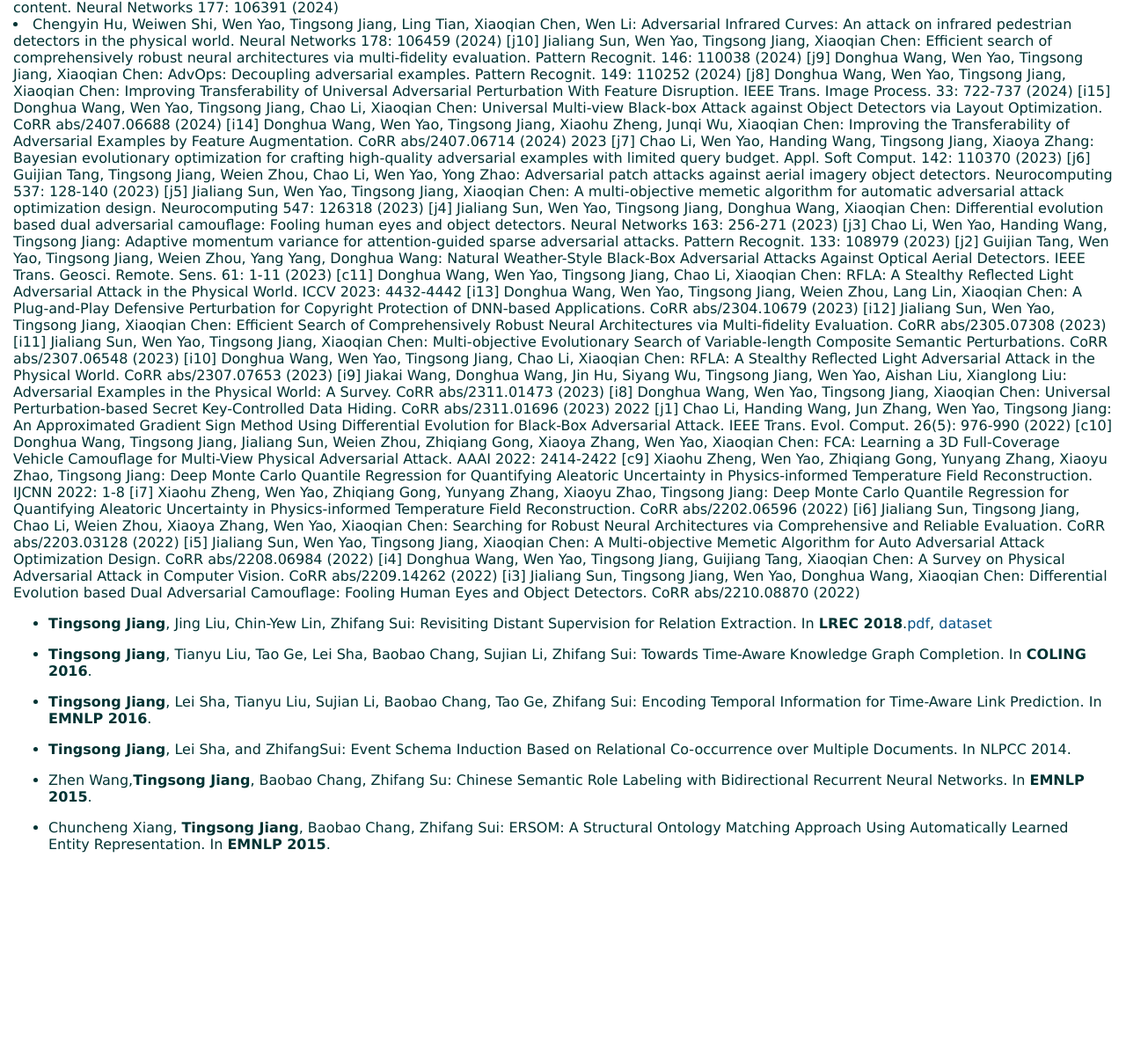
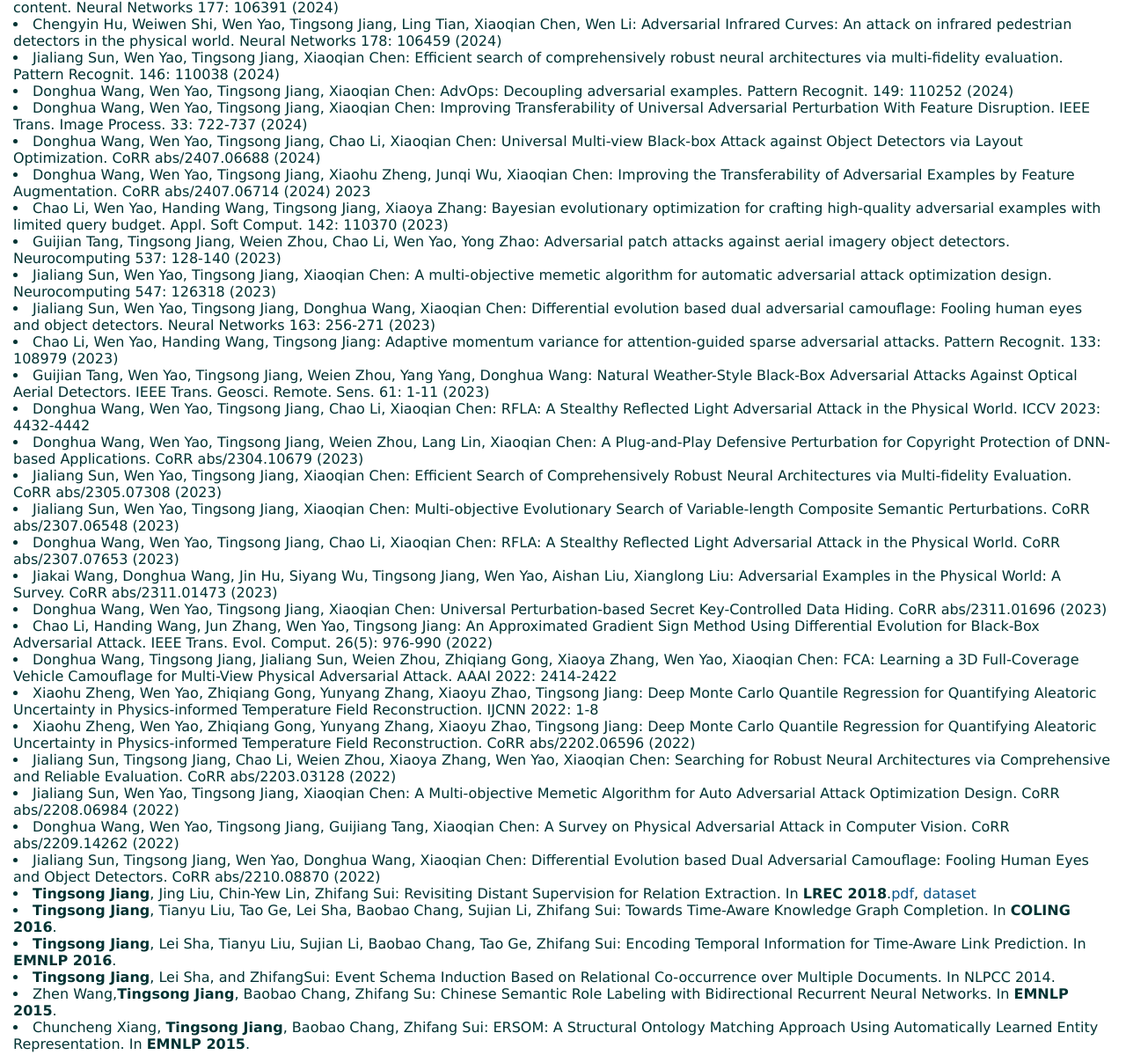
Before and after one commit to tingsongpku/tingsongpku.github.io, a plain HTML site: page publication.html in a window 1280 px wide. Shown: the part 275-1474 px from the top of the page at 88% size. Before the commit the page ends 1275 px from the top, so only its background shows below. Drawn offline with Linux system fonts and the light colour scheme.

Commit message:
Update publication.html

```diff
--- a/publication.html
+++ b/publication.html
@@ -41,72 +41,97 @@ An invisible, robust copyright protection method for DNN-generated content. Neur
 <li style="font-family:verdana">
 	Chengyin Hu, Weiwen Shi, Wen Yao, Tingsong Jiang, Ling Tian, Xiaoqian Chen, Wen Li:
 Adversarial Infrared Curves: An attack on infrared pedestrian detectors in the physical world. Neural Networks 178: 106459 (2024)
-	[j10]		Jialiang Sun, Wen Yao, Tingsong Jiang, Xiaoqian Chen:
+<li style="font-family:verdana">
+	Jialiang Sun, Wen Yao, Tingsong Jiang, Xiaoqian Chen:
 Efficient search of comprehensively robust neural architectures via multi-fidelity evaluation. Pattern Recognit. 146: 110038 (2024)
-	[j9]		Donghua Wang, Wen Yao, Tingsong Jiang, Xiaoqian Chen:
+<li style="font-family:verdana">
+	Donghua Wang, Wen Yao, Tingsong Jiang, Xiaoqian Chen:
 AdvOps: Decoupling adversarial examples. Pattern Recognit. 149: 110252 (2024)
-	[j8]		Donghua Wang, Wen Yao, Tingsong Jiang, Xiaoqian Chen:
+<li style="font-family:verdana">
+	Donghua Wang, Wen Yao, Tingsong Jiang, Xiaoqian Chen:
 Improving Transferability of Universal Adversarial Perturbation With Feature Disruption. IEEE Trans. Image Process. 33: 722-737 (2024)
-	[i15]		Donghua Wang, Wen Yao, Tingsong Jiang, Chao Li, Xiaoqian Chen:
+<li style="font-family:verdana">
+	Donghua Wang, Wen Yao, Tingsong Jiang, Chao Li, Xiaoqian Chen:
 Universal Multi-view Black-box Attack against Object Detectors via Layout Optimization. CoRR abs/2407.06688 (2024)
-	[i14]		Donghua Wang, Wen Yao, Tingsong Jiang, Xiaohu Zheng, Junqi Wu, Xiaoqian Chen:
+<li style="font-family:verdana">
+	Donghua Wang, Wen Yao, Tingsong Jiang, Xiaohu Zheng, Junqi Wu, Xiaoqian Chen:
 Improving the Transferability of Adversarial Examples by Feature Augmentation. CoRR abs/2407.06714 (2024)
 2023
-	[j7]		Chao Li, Wen Yao, Handing Wang, Tingsong Jiang, Xiaoya Zhang:
+<li style="font-family:verdana">
+	Chao Li, Wen Yao, Handing Wang, Tingsong Jiang, Xiaoya Zhang:
 Bayesian evolutionary optimization for crafting high-quality adversarial examples with limited query budget. Appl. Soft Comput. 142: 110370 (2023)
-	[j6]		Guijian Tang, Tingsong Jiang, Weien Zhou, Chao Li, Wen Yao, Yong Zhao:
+<li style="font-family:verdana">
+	Guijian Tang, Tingsong Jiang, Weien Zhou, Chao Li, Wen Yao, Yong Zhao:
 Adversarial patch attacks against aerial imagery object detectors. Neurocomputing 537: 128-140 (2023)
-	[j5]		Jialiang Sun, Wen Yao, Tingsong Jiang, Xiaoqian Chen:
+<li style="font-family:verdana">
+	Jialiang Sun, Wen Yao, Tingsong Jiang, Xiaoqian Chen:
 A multi-objective memetic algorithm for automatic adversarial attack optimization design. Neurocomputing 547: 126318 (2023)
-	[j4]		Jialiang Sun, Wen Yao, Tingsong Jiang, Donghua Wang, Xiaoqian Chen:
+<li style="font-family:verdana">
+	Jialiang Sun, Wen Yao, Tingsong Jiang, Donghua Wang, Xiaoqian Chen:
 Differential evolution based dual adversarial camouflage: Fooling human eyes and object detectors. Neural Networks 163: 256-271 (2023)
-	[j3]		Chao Li, Wen Yao, Handing Wang, Tingsong Jiang:
+<li style="font-family:verdana">
+	Chao Li, Wen Yao, Handing Wang, Tingsong Jiang:
 Adaptive momentum variance for attention-guided sparse adversarial attacks. Pattern Recognit. 133: 108979 (2023)
-	[j2]		Guijian Tang, Wen Yao, Tingsong Jiang, Weien Zhou, Yang Yang, Donghua Wang:
+<li style="font-family:verdana">
+	Guijian Tang, Wen Yao, Tingsong Jiang, Weien Zhou, Yang Yang, Donghua Wang:
 Natural Weather-Style Black-Box Adversarial Attacks Against Optical Aerial Detectors. IEEE Trans. Geosci. Remote. Sens. 61: 1-11 (2023)
-	[c11]		Donghua Wang, Wen Yao, Tingsong Jiang, Chao Li, Xiaoqian Chen:
+<li style="font-family:verdana">
+	Donghua Wang, Wen Yao, Tingsong Jiang, Chao Li, Xiaoqian Chen:
 RFLA: A Stealthy Reflected Light Adversarial Attack in the Physical World. ICCV 2023: 4432-4442
-	[i13]		Donghua Wang, Wen Yao, Tingsong Jiang, Weien Zhou, Lang Lin, Xiaoqian Chen:
+<li style="font-family:verdana">
+	Donghua Wang, Wen Yao, Tingsong Jiang, Weien Zhou, Lang Lin, Xiaoqian Chen:
 A Plug-and-Play Defensive Perturbation for Copyright Protection of DNN-based Applications. CoRR abs/2304.10679 (2023)
-	[i12]		Jialiang Sun, Wen Yao, Tingsong Jiang, Xiaoqian Chen:
+<li style="font-family:verdana">
+	Jialiang Sun, Wen Yao, Tingsong Jiang, Xiaoqian Chen:
 Efficient Search of Comprehensively Robust Neural Architectures via Multi-fidelity Evaluation. CoRR abs/2305.07308 (2023)
-	[i11]		Jialiang Sun, Wen Yao, Tingsong Jiang, Xiaoqian Chen:
+<li style="font-family:verdana">
+	Jialiang Sun, Wen Yao, Tingsong Jiang, Xiaoqian Chen:
 Multi-objective Evolutionary Search of Variable-length Composite Semantic Perturbations. CoRR abs/2307.06548 (2023)
-	[i10]		Donghua Wang, Wen Yao, Tingsong Jiang, Chao Li, Xiaoqian Chen:
+<li style="font-family:verdana">
+	Donghua Wang, Wen Yao, Tingsong Jiang, Chao Li, Xiaoqian Chen:
 RFLA: A Stealthy Reflected Light Adversarial Attack in the Physical World. CoRR abs/2307.07653 (2023)
-	[i9]		Jiakai Wang, Donghua Wang, Jin Hu, Siyang Wu, Tingsong Jiang, Wen Yao, Aishan Liu, Xianglong Liu:
+<li style="font-family:verdana">
+	Jiakai Wang, Donghua Wang, Jin Hu, Siyang Wu, Tingsong Jiang, Wen Yao, Aishan Liu, Xianglong Liu:
 Adversarial Examples in the Physical World: A Survey. CoRR abs/2311.01473 (2023)
-	[i8]		Donghua Wang, Wen Yao, Tingsong Jiang, Xiaoqian Chen:
+<li style="font-family:verdana">
+	Donghua Wang, Wen Yao, Tingsong Jiang, Xiaoqian Chen:
 Universal Perturbation-based Secret Key-Controlled Data Hiding. CoRR abs/2311.01696 (2023)
-2022
-	[j1]		Chao Li, Handing Wang, Jun Zhang, Wen Yao, Tingsong Jiang:
+<li style="font-family:verdana">
+	Chao Li, Handing Wang, Jun Zhang, Wen Yao, Tingsong Jiang:
 An Approximated Gradient Sign Method Using Differential Evolution for Black-Box Adversarial Attack. IEEE Trans. Evol. Comput. 26(5): 976-990 (2022)
-	[c10]		Donghua Wang, Tingsong Jiang, Jialiang Sun, Weien Zhou, Zhiqiang Gong, Xiaoya Zhang, Wen Yao, Xiaoqian Chen:
+<li style="font-family:verdana">
+	Donghua Wang, Tingsong Jiang, Jialiang Sun, Weien Zhou, Zhiqiang Gong, Xiaoya Zhang, Wen Yao, Xiaoqian Chen:
 FCA: Learning a 3D Full-Coverage Vehicle Camouflage for Multi-View Physical Adversarial Attack. AAAI 2022: 2414-2422
-	[c9]		Xiaohu Zheng, Wen Yao, Zhiqiang Gong, Yunyang Zhang, Xiaoyu Zhao, Tingsong Jiang:
+<li style="font-family:verdana">
+	Xiaohu Zheng, Wen Yao, Zhiqiang Gong, Yunyang Zhang, Xiaoyu Zhao, Tingsong Jiang:
 Deep Monte Carlo Quantile Regression for Quantifying Aleatoric Uncertainty in Physics-informed Temperature Field Reconstruction. IJCNN 2022: 1-8
-	[i7]		Xiaohu Zheng, Wen Yao, Zhiqiang Gong, Yunyang Zhang, Xiaoyu Zhao, Tingsong Jiang:
+<li style="font-family:verdana">
+	Xiaohu Zheng, Wen Yao, Zhiqiang Gong, Yunyang Zhang, Xiaoyu Zhao, Tingsong Jiang:
 Deep Monte Carlo Quantile Regression for Quantifying Aleatoric Uncertainty in Physics-informed Temperature Field Reconstruction. CoRR abs/2202.06596 (2022)
-	[i6]		Jialiang Sun, Tingsong Jiang, Chao Li, Weien Zhou, Xiaoya Zhang, Wen Yao, Xiaoqian Chen:
+<li style="font-family:verdana">
+	Jialiang Sun, Tingsong Jiang, Chao Li, Weien Zhou, Xiaoya Zhang, Wen Yao, Xiaoqian Chen:
 Searching for Robust Neural Architectures via Comprehensive and Reliable Evaluation. CoRR abs/2203.03128 (2022)
-	[i5]		Jialiang Sun, Wen Yao, Tingsong Jiang, Xiaoqian Chen:
+<li style="font-family:verdana">
+	Jialiang Sun, Wen Yao, Tingsong Jiang, Xiaoqian Chen:
 A Multi-objective Memetic Algorithm for Auto Adversarial Attack Optimization Design. CoRR abs/2208.06984 (2022)
-	[i4]		Donghua Wang, Wen Yao, Tingsong Jiang, Guijiang Tang, Xiaoqian Chen:
+<li style="font-family:verdana">
+	Donghua Wang, Wen Yao, Tingsong Jiang, Guijiang Tang, Xiaoqian Chen:
 A Survey on Physical Adversarial Attack in Computer Vision. CoRR abs/2209.14262 (2022)
-	[i3]		Jialiang Sun, Tingsong Jiang, Wen Yao, Donghua Wang, Xiaoqian Chen:
+<li style="font-family:verdana">
+	Jialiang Sun, Tingsong Jiang, Wen Yao, Donghua Wang, Xiaoqian Chen:
 Differential Evolution based Dual Adversarial Camouflage: Fooling Human Eyes and Object Detectors. CoRR abs/2210.08870 (2022)
 
-		<ul><li style="font-family:verdana"><b>Tingsong Jiang</b>, Jing Liu, Chin-Yew Lin, Zhifang Sui: Revisiting Distant Supervision for Relation Extraction.  In <b>LREC 2018</b>.<a href='emnlp-2017-revisiting.pdf'>pdf</a>, <a href='data/NYT_data.zip'>dataset</a>  </li></ul>
+		<li style="font-family:verdana"><b>Tingsong Jiang</b>, Jing Liu, Chin-Yew Lin, Zhifang Sui: Revisiting Distant Supervision for Relation Extraction.  In <b>LREC 2018</b>.<a href='emnlp-2017-revisiting.pdf'>pdf</a>, <a href='data/NYT_data.zip'>dataset</a>  </li>
 
-		<ul><li style="font-family:verdana"><b>Tingsong Jiang</b>, Tianyu Liu, Tao Ge, Lei Sha, Baobao Chang, Sujian Li, Zhifang Sui: Towards Time-Aware Knowledge Graph Completion.  In <b>COLING 2016</b>.</li></ul>
+		<li style="font-family:verdana"><b>Tingsong Jiang</b>, Tianyu Liu, Tao Ge, Lei Sha, Baobao Chang, Sujian Li, Zhifang Sui: Towards Time-Aware Knowledge Graph Completion.  In <b>COLING 2016</b>.</li>
 
-		<ul><li style="font-family:verdana"><b>Tingsong Jiang</b>, Lei Sha, Tianyu Liu, Sujian Li, Baobao Chang, Tao Ge, Zhifang Sui: Encoding Temporal Information for Time-Aware Link Prediction. In <b>EMNLP 2016</b>.</li></ul>
+		<li style="font-family:verdana"><b>Tingsong Jiang</b>, Lei Sha, Tianyu Liu, Sujian Li, Baobao Chang, Tao Ge, Zhifang Sui: Encoding Temporal Information for Time-Aware Link Prediction. In <b>EMNLP 2016</b>.</li>
 
-		<ul><li style="font-family:verdana"><b>Tingsong Jiang</b>, Lei Sha, and ZhifangSui:  Event Schema Induction Based on Relational Co-occurrence over Multiple Documents. In NLPCC 2014.</li></ul>
+		<li style="font-family:verdana"><b>Tingsong Jiang</b>, Lei Sha, and ZhifangSui:  Event Schema Induction Based on Relational Co-occurrence over Multiple Documents. In NLPCC 2014.</li>
 
-		<ul><li style="font-family:verdana">Zhen Wang,<b>Tingsong Jiang</b>, Baobao Chang, Zhifang Su: Chinese Semantic Role Labeling with Bidirectional Recurrent Neural Networks. In <b>EMNLP 2015</b>.</li></ul>
+		<li style="font-family:verdana">Zhen Wang,<b>Tingsong Jiang</b>, Baobao Chang, Zhifang Su: Chinese Semantic Role Labeling with Bidirectional Recurrent Neural Networks. In <b>EMNLP 2015</b>.</li>
 
-		<ul><li style="font-family:verdana">Chuncheng Xiang, <b>Tingsong Jiang</b>, Baobao Chang, Zhifang Sui: ERSOM: A Structural Ontology Matching Approach Using Automatically Learned Entity Representation. In <b>EMNLP 2015</b>.</li></ul>
+		<li style="font-family:verdana">Chuncheng Xiang, <b>Tingsong Jiang</b>, Baobao Chang, Zhifang Sui: ERSOM: A Structural Ontology Matching Approach Using Automatically Learned Entity Representation. In <b>EMNLP 2015</b>.</li>
 
 
 
```
